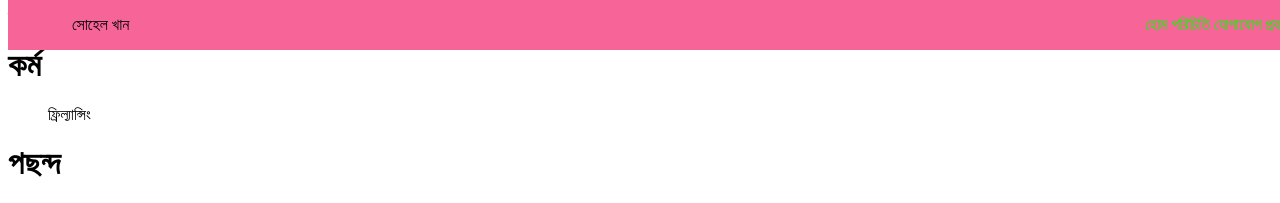
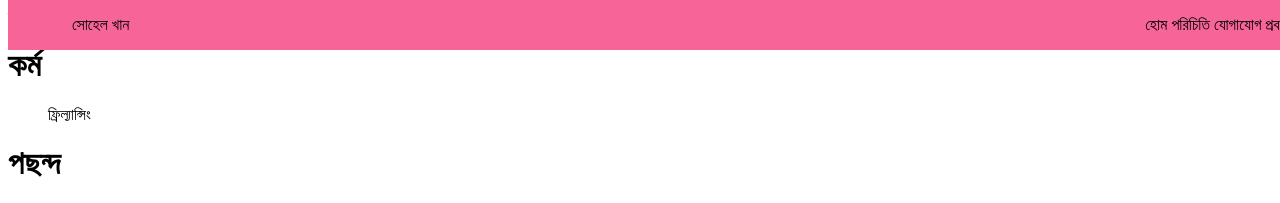
Before and after one commit to sohelkhanz/sohelkhanz.github.io, a Jekyll site: the page built from index.md, in a window 1280 px wide. Shown: the top 203 px of the page. Built offline with Jekyll 4.4.1, drawn with Linux system fonts in a browser that asks for light colours.

Commit message:
Update style.css

```diff
--- a/assets/css/style.css
+++ b/assets/css/style.css
@@ -39,7 +39,7 @@ header {
 .menu ul a {
     width: auto;
     height: inherit;
-    color: #00ff00;
+    color: #000;
     display: inline-block;
 }
 .menu ul a:hover {
@@ -70,8 +70,8 @@ header {
     .menu ul a {
         text-align: left;
         width: 100%;
-        height: 50px;
-        background-color: #ff00ff;
+        height: 30px;
+        background-color: #f773a1;
         padding: 10px 0px 10px 5%;
     }
     .menu-icon {
```
